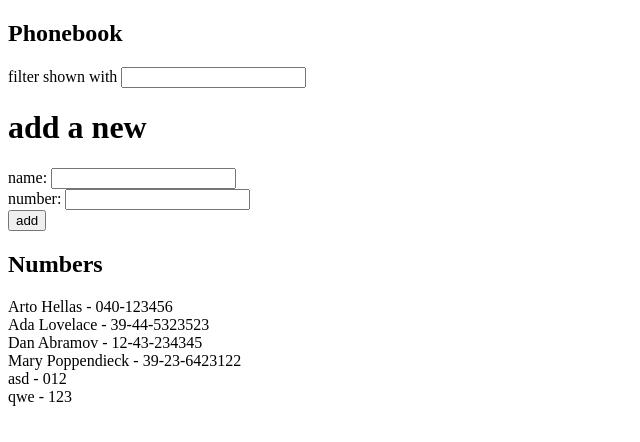
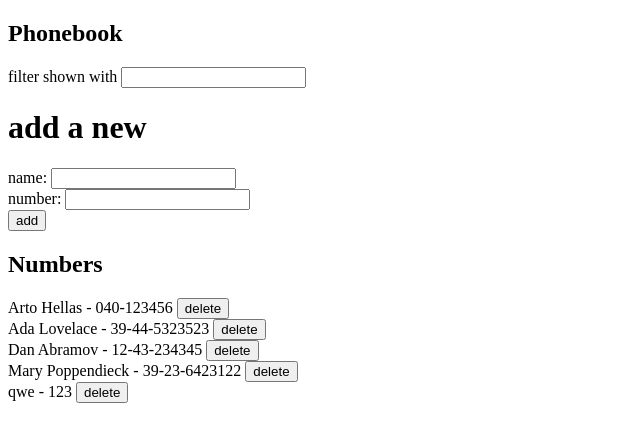
Before and after one commit to NenoPr/FullStackOpen-Submissions, a React (Vite) app in the folder part2/part2b_app/: page / in a window 1280 px wide. Shown: the top 442 px of the page, without its empty margins (0-640 px from the left). Built offline with nearby package versions, Linux system fonts and the light colour scheme; data requests are answered from the project's data file.

Commit message:
Exercise 2.14

```diff
--- a/part2/part2b_app/db.json
+++ b/part2/part2b_app/db.json
@@ -21,11 +21,6 @@
       "id": "4"
     },
     {
-      "name": "asd",
-      "number": "012",
-      "id": "7ppRDoo7b0Y"
-    },
-    {
       "name": "qwe",
       "number": "123",
       "id": "AoebioeBdik"
--- a/part2/part2b_app/src/App.jsx
+++ b/part2/part2b_app/src/App.jsx
@@ -49,6 +49,16 @@ const App = () => {
     setNewNumber("");
   };
 
+  const handleDeletePerson = (person) => {
+    console.log(person.id);
+    if (window.confirm(`Delete ${person.name}`)) {
+      personsService.remove(person.id).then((response) => {
+        console.log(response);
+        setPersons(persons.filter((person) => person.id !== response.id));
+      });
+    }
+  };
+
   const PersonsFilter =
     search === ""
       ? persons
@@ -68,7 +78,10 @@ const App = () => {
       />
 
       <h2>Numbers</h2>
-      <Persons PersonsFilter={PersonsFilter} />
+      <Persons
+        PersonsFilter={PersonsFilter}
+        handleDeletePerson={handleDeletePerson}
+      />
     </div>
   );
 };
--- a/part2/part2b_app/src/components/PersonForm.jsx
+++ b/part2/part2b_app/src/components/PersonForm.jsx
@@ -1,5 +1,6 @@
 const PersonForm = ({
   handleAddPerson,
+  handleDeletePerson,
   newName,
   setNewName,
   newNumber,
--- a/part2/part2b_app/src/components/Persons.jsx
+++ b/part2/part2b_app/src/components/Persons.jsx
@@ -1,10 +1,11 @@
-const Persons = ({ PersonsFilter }) => {
+const Persons = ({ PersonsFilter, handleDeletePerson }) => {
   return (
     <>
       {PersonsFilter.map((person) => (
         <div key={person.id}>
           <div>
-            {person.name} - <span>{person.number}</span>
+            {person.name} - <span>{person.number}</span>{" "}
+            <button onClick={() => handleDeletePerson(person)}>delete</button>
           </div>
         </div>
       ))}
--- a/part2/part2b_app/src/services/persons.js
+++ b/part2/part2b_app/src/services/persons.js
@@ -11,4 +11,9 @@ const create = (newObject) => {
   return request.then((response) => response.data);
 };
 
-export default { getAll: getAll, create: create };
+const remove = (id) => {
+  const request = axios.delete(`${baseUrl}/${id}`);
+  return request.then((response) => response.data);
+};
+
+export default { getAll: getAll, create: create, remove: remove };
```
